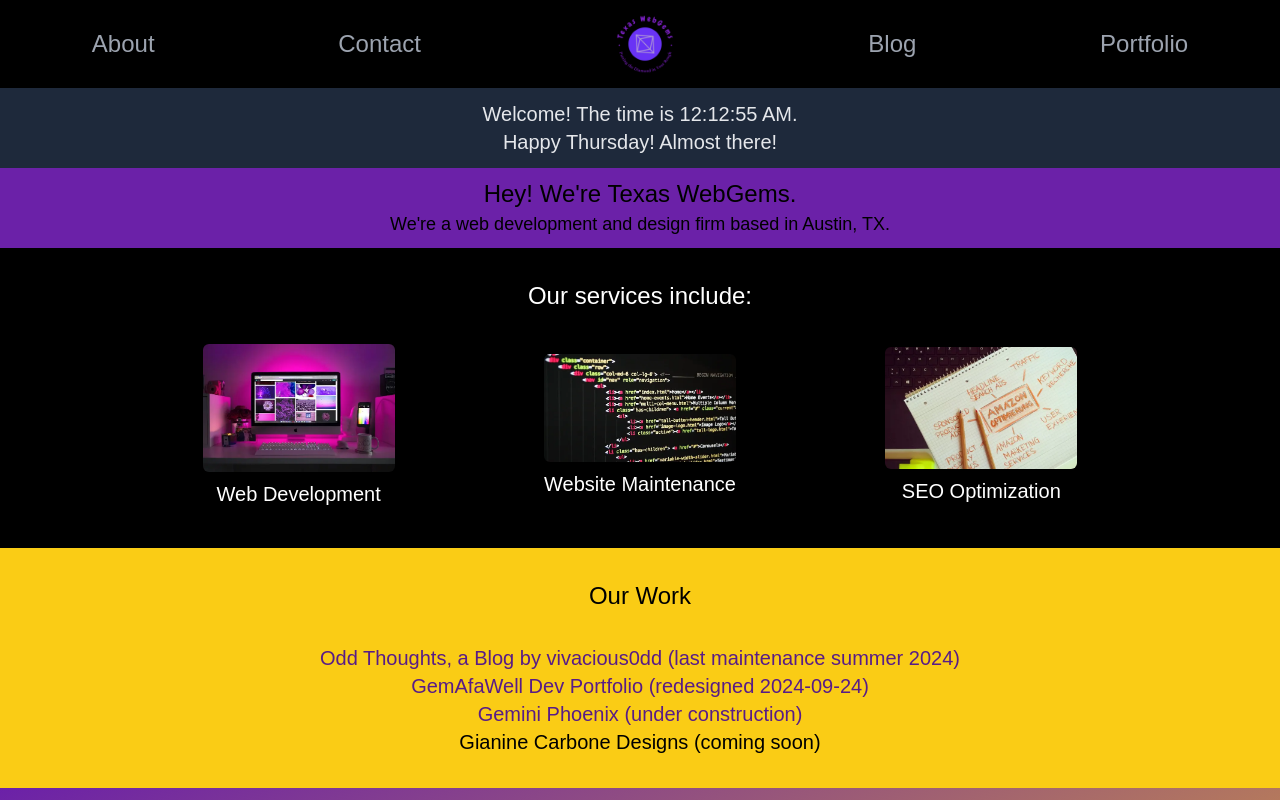
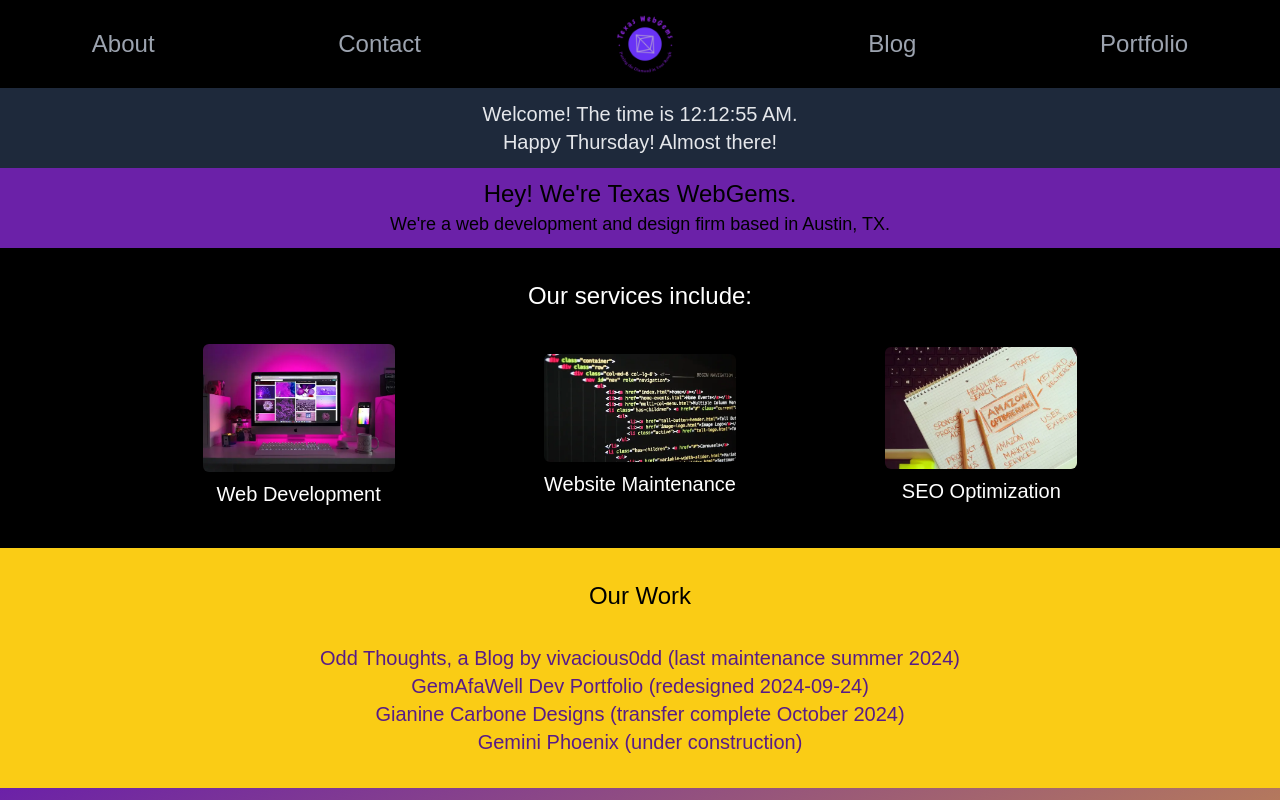
Before and after one commit to TriState-WebGems/twg-redesign, a Next.js app: page / in a window 1280 px wide. Shown: the top 800 px of the page. Built offline with nearby package versions, Linux system fonts and the light colour scheme; a web font is replaced by a local one.

Commit message:
live link for gianine carbone designs

```diff
--- a/app/components/home.tsx
+++ b/app/components/home.tsx
@@ -51,14 +51,11 @@ export default function Page() {
             <div className='flex flex-col justify-center items-center'>
               <Link className='text-xl text-purple-900' href="https://gemafawell.dev/" target='_blank'>GemAfaWell Dev Portfolio (redesigned 2024-09-24)</Link>
             </div>
-            {/* <div className='flex flex-col justify-center items-center'>
-              <Link className='text-xl text-purple-900' href='https://www.gianinecarbonedesigns.com/' target='_blank'>Gianine Carbone Designs (transfer complete 2024-Oct)</Link>
-            </div> */}
+            <div className='flex flex-col justify-center items-center'>
+              <Link className='text-xl text-purple-900' href='https://www.gianinecarbonedesigns.com/' target='_blank'>Gianine Carbone Designs (transfer complete October 2024)</Link>
+            </div>
             <div className='flex flex-col justify-center items-center'>
               <Link className='text-xl text-purple-900' href='https://www.geminiphoenixmusic.com/' target='_blank'>Gemini Phoenix (under construction)</Link>
-            </div>
-            <div className='flex flex-col justify-center items-center'>
-              <p>Gianine Carbone Designs (coming soon)</p>
             </div>
           </section>
         </section>
```
Also changed, not shown: 1 other file (tests, documents, lock files or other folders).
